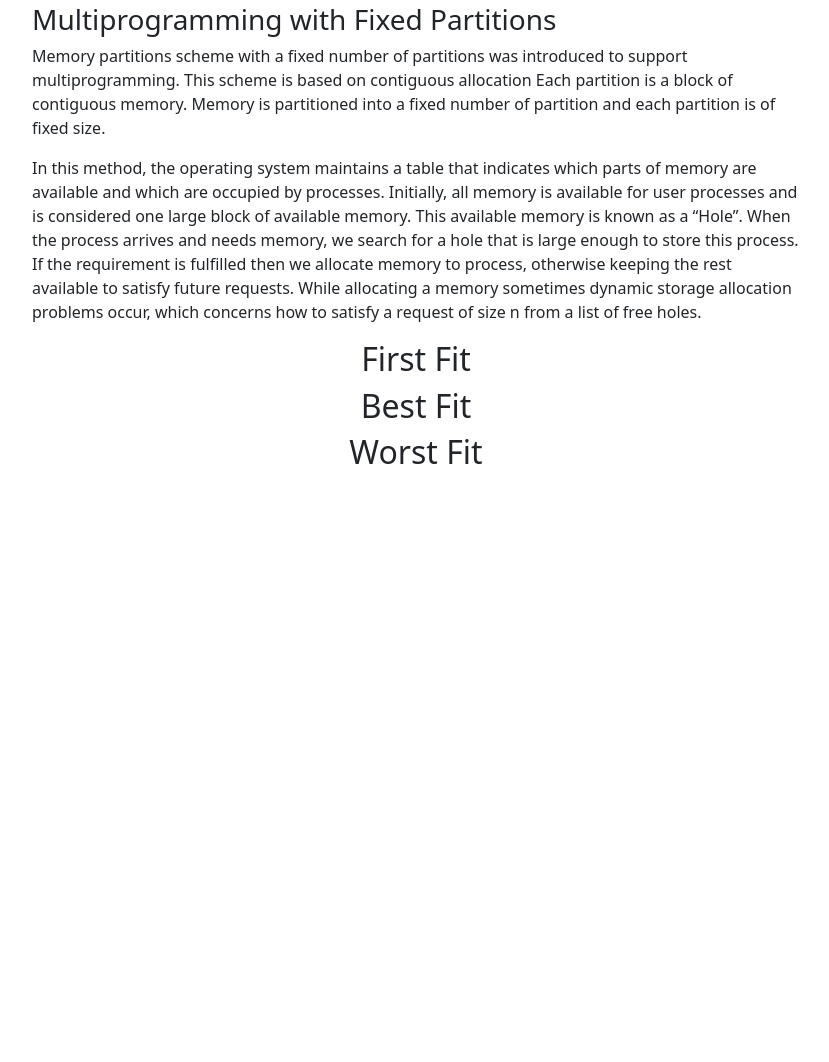
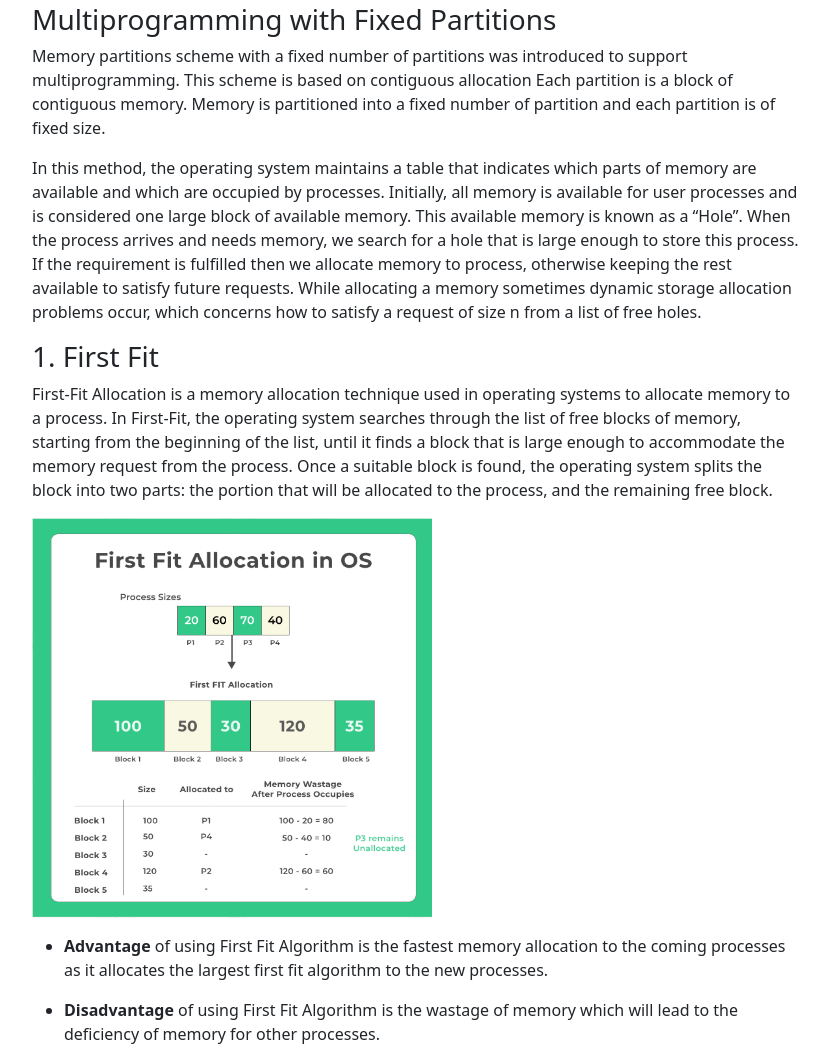
Before and after one commit to LohithCV/OS-simulator, a plain HTML site: page MFT/mftHomePage.html in a window 1280 px wide. Shown: the part 287-1349 px from the top of the page, without its empty margins (224-1053 px from the left). Before the commit the page ends 800 px from the top, so only its background shows below. Drawn offline with nearby package versions, Linux system fonts and the light colour scheme.

Commit message:
Minor Changes and Home Page Additions

```diff
--- a/MFT/mftBestFit.js
+++ b/MFT/mftBestFit.js
@@ -138,6 +138,7 @@ function addProcess(process_size, currProcessId, fromQ) {
     }
     drawInputQTable();
     drawFragmentations();
+    drawLegend();
 }
 
 
@@ -192,7 +193,6 @@ function endProcess(process_id) {
   }
   drawInputQTable();
   drawFragmentations();
-  drawLegend();
 }
 
 //Drawing the Main Memory Partitions
@@ -376,7 +376,7 @@ function drawFragmentations() {
 
 
 function drawLegend(){
-  var htmlText = '<canvas id="l" width="200" height="200"></canvas>'
+  var htmlText = '<canvas id="l" width="250" height="200"></canvas>'
   $("#legend").html(htmlText);
   helper();
 }
--- a/MFT/mftFirstFit.js
+++ b/MFT/mftFirstFit.js
@@ -130,6 +130,7 @@ function addProcess(process_size, currProcessId, fromQ) {
   }
   drawInputQTable();
   drawFragmentations();
+  drawLegend();
 }
 
 
@@ -184,7 +185,6 @@ function endProcess(process_id) {
   }
   drawInputQTable();
   drawFragmentations();
-  drawLegend();
 }
 
 //Drawing the Main Memory Partitions
@@ -368,7 +368,7 @@ function drawFragmentations() {
 
 
 function drawLegend(){
-  var htmlText = '<canvas id="l" width="200" height="200"></canvas>'
+  var htmlText = '<canvas id="l" width="250" height="200"></canvas>'
   $("#legend").html(htmlText);
   helper();
 }
--- a/MFT/mftHomePage.html
+++ b/MFT/mftHomePage.html
@@ -55,15 +55,43 @@
                 </div>
             </section>
 
-            <section id="firstFitTheory">
-                <h2>First Fit</h2>
-            </section>
-            <section id="bestFitTheory">
-                <h2>Best Fit</h2>
-            </section>
-            <section id="worstFitTheory">
-                <h2>Worst Fit</h2>
-            </section>
+            <section style="max-width: 60%;">
+                <div class="mt-10" id="firstFitTheory">
+                    <h3>1. First Fit</h3>
+                    <p>
+                      First-Fit Allocation is a memory allocation technique used in operating systems to allocate memory to a process. In First-Fit, the operating system searches through the list of free blocks of memory, starting from the beginning of the list, until it finds a block that is large enough to accommodate the memory request from the process. Once a suitable block is found, the operating system splits the block into two parts: the portion that will be allocated to the process, and the remaining free block.
+                    </p>
+                    <div>
+                      <figure>
+                        <img src="/MFT/mftImages/mftFirstFit.png" alt="first Fit" width="400px" height="400px">
+                      </figure>
+                    </div>
+                    <ul>
+                      <li><p><strong>Advantage</strong> of using First Fit Algorithm is the fastest memory allocation to the coming processes as it allocates the largest first fit algorithm to the new processes.
+                      </p></li>
+                      <li><p><strong>Disadvantage</strong> of using First Fit Algorithm is the wastage of memory which will lead to the deficiency of memory for other processes.
+                      </p></li>
+                    </ul>
+                </div>
+                <!-- <div class="mt-10" id="bestFitTheory">
+                    <h3>2. Best Fit</h3>
+                    <p>
+
+                    </p>
+                    <p>
+                        In this method, the operating system maintains a table that indicates which parts of memory are available and which are occupied by processes. Initially, all memory is available for user processes and is considered one large block of available memory. This available memory is known as a “Hole”. When the process arrives and needs memory, we search for a hole that is large enough to store this process. If the requirement is fulfilled then we allocate memory to process, otherwise keeping the rest available to satisfy future requests. While allocating a memory sometimes dynamic storage allocation problems occur, which concerns how to satisfy a request of size n from a list of free holes.
+                    </p>
+                </div>
+                <div class="mt-10" id="worstFitTheory">
+                    <h3>3. Worst Fit</h3>
+                    <p>
+
+                    </p>
+                    <p>
+                        In this method, the operating system maintains a table that indicates which parts of memory are available and which are occupied by processes. Initially, all memory is available for user processes and is considered one large block of available memory. This available memory is known as a “Hole”. When the process arrives and needs memory, we search for a hole that is large enough to store this process. If the requirement is fulfilled then we allocate memory to process, otherwise keeping the rest available to satisfy future requests. While allocating a memory sometimes dynamic storage allocation problems occur, which concerns how to satisfy a request of size n from a list of free holes.
+                    </p>
+                </div>
+            </section> -->
     </main>
     <script src="https://cdn.jsdelivr.net/npm/bootstrap@5.3.0-alpha1/dist/js/bootstrap.bundle.min.js" integrity="sha384-w76AqPfDkMBDXo30jS1Sgez6pr3x5MlQ1ZAGC+nuZB+EYdgRZgiwxhTBTkF7CXvN" crossorigin="anonymous"></script>
   </body>
--- a/MFT/mftWorstFit.js
+++ b/MFT/mftWorstFit.js
@@ -375,7 +375,7 @@ function drawFragmentations() {
 }
 
 function drawLegend(){
-    var htmlText = '<canvas id="l" width="200" height="200"></canvas>'
+    var htmlText = '<canvas id="l" width="250" height="200"></canvas>'
     $("#legend").html(htmlText);
     helper();
 }
```
Also changed, not shown: MFT/mftImages/mftFirstFit.png (added).
